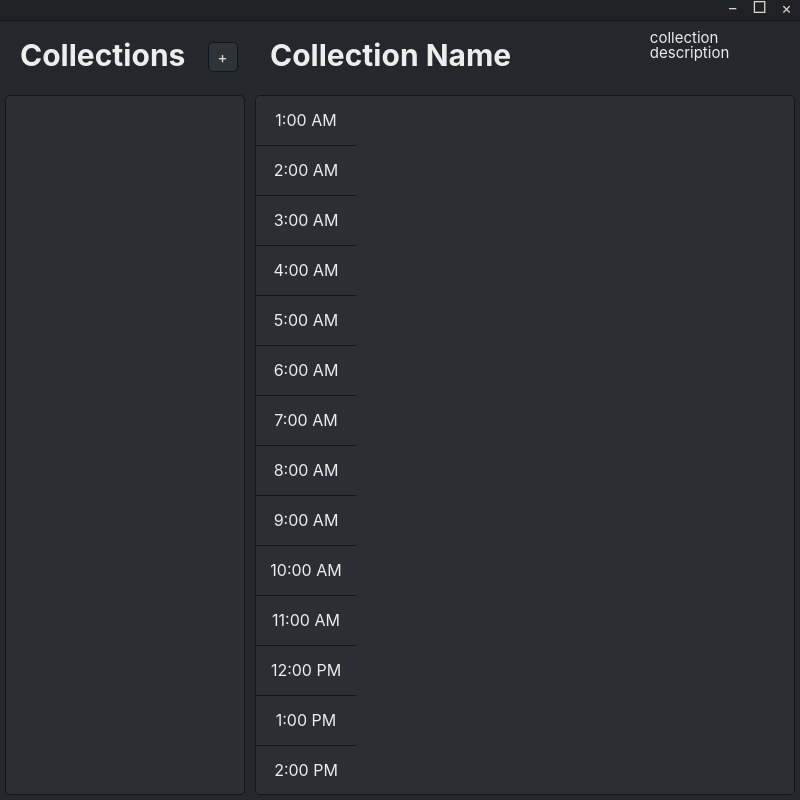
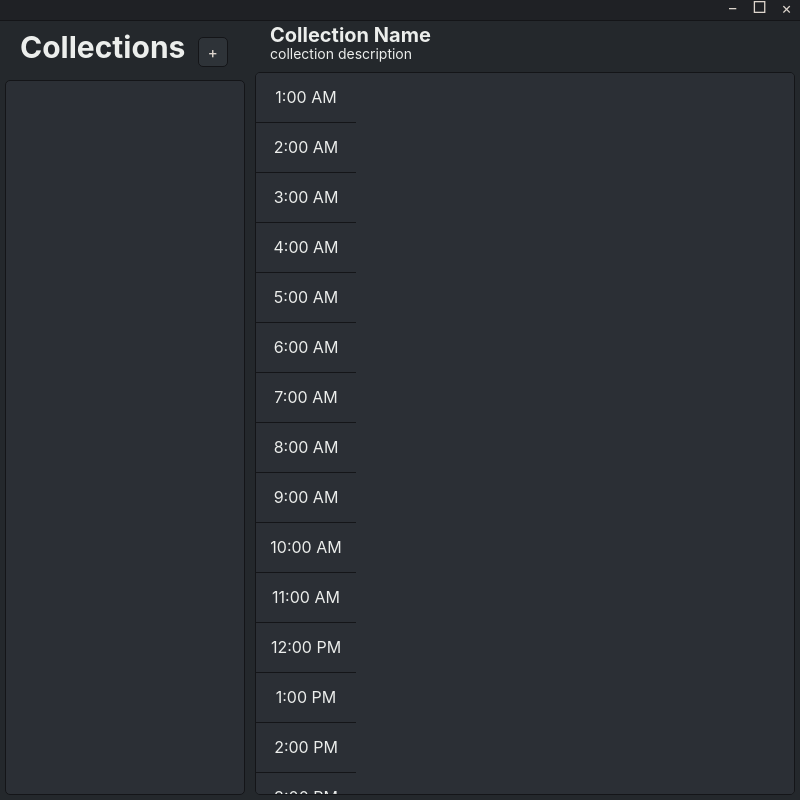
Before and after one commit to jaks024/my-todo-list, an Electron app: page src/index.html in a window 800 px wide. Drawn offline with nearby package versions, Linux system fonts and the light colour scheme; no server answers.

Commit message:
cleaned up

```diff
--- a/src/components/CollectionDisplayer.js
+++ b/src/components/CollectionDisplayer.js
@@ -71,7 +71,7 @@ export function InitDisplayer(){
 // for toDoCollectionManager collection loading
 export function AddTaskIdToList(id){
     taskIds.push(id);
-    console.log("task ids: " + taskIds);
+    //console.log("task ids: " + taskIds);
 }
 
 
@@ -81,11 +81,15 @@ export function DisplayCollection(collection){
 
     if(currentCollection != null &&
          collection.id === currentCollection.id){
-        console.log(`already displaying ${collection.id}`);
+        //console.log(`already displaying ${collection.id}`);
         return;
     }
     taskContainer.innerHTML = "";
     currentCollection = collection;
+    if(!currentCollection){
+        return;
+    }
+
     collectionNameField.innerText = currentCollection.name;
     collectionDescField.innerText = currentCollection.description;
 
@@ -93,7 +97,7 @@ export function DisplayCollection(collection){
         CreateTaskElement(element);
     });
 
-    console.log(`displaying ${collection.id}`);
+    //console.log(`displaying ${collection.id}`);
 }
 
 export function getTimeBlockBasedOnPos(y){
@@ -149,7 +153,7 @@ function GenerateTimeBlocks(timeType){
         let startTime = i + 1;
         timeLabelWrapper.addEventListener("click", function(e){
             SetAndOpenAddTaskPopup(startTime);
-            console.log(startTime);
+            //console.log(startTime);
         });
 
         let timeResizeHandle = document.createElement("div");
@@ -191,7 +195,7 @@ function UpdateTask(task){
     taskElement.querySelector(".taskBlockName").textContent = task.name;
     taskElement.querySelector(".taskBlockDescription").textContent = task.description;
 
-    console.log("updated: " + task);
+    //console.log("updated: " + task);
 }
 
 function CreateNewTask(){
@@ -215,12 +219,12 @@ function CreateNewTask(){
 
     CreateTaskElement(newTask)
 
-    console.log("created " + newTask.id);
+   // console.log("created " + newTask.id);
 }
 
 function CreateTaskElement(task){
     let yPos = timeToYPosition(task.startTime);
-    console.log("starttime: " + task.startTime + "; ypos: " + yPos);
+    //console.log("starttime: " + task.startTime + "; ypos: " + yPos);
 
     var wrapperDiv = document.createElement("div");
     wrapperDiv.id = task.id;
@@ -234,15 +238,15 @@ function CreateTaskElement(task){
 
     wrapperDiv.addEventListener("mousedown", function(e) {
         setCurrentTask(task.id, task, e);
-        console.log("click on " + task.id);
+        //console.log("click on " + task.id);
     }, false);
     wrapperDiv.addEventListener('contextmenu', function(e){
-        console.log("showing context menu of task " + task.id);
-        console.log("the current collection id is " + currentCollection.id);
+        //console.log("showing context menu of task " + task.id);
+        //console.log("the current collection id is " + currentCollection.id);
         OpenContextMenuTask(e.pageX, e.pageY, task, currentCollection);
         currentTaskData = task;
     });
-    console.log(wrapperDiv);
+    //console.log(wrapperDiv);
 
     taskContainer.appendChild(wrapperDiv);
 }
--- a/src/components/ContextMenuControl.js
+++ b/src/components/ContextMenuControl.js
@@ -31,7 +31,7 @@ export function OpenContextMenuTask(x, y, task, collection){
     currentTask = task;
     currentContextCollection = collection;
     inTaskContextMenu = true;
-    console.log(`current task id ${task.id} and coll id ${collection.id}`);
+    //console.log(`current task id ${task.id} and coll id ${collection.id}`);
 }
 
 export function CloseContextMenu(){
@@ -64,13 +64,13 @@ function DeleteCurrentlySelected(){
        currentContextCollection.tasks = currentContextCollection.tasks.filter(function(task) {
            return task.id !== currentTask.id;
        });
-        console.log(`deleted ${currentTask} from ${currentContextCollection.id}`);
+        //console.log(`deleted ${currentTask} from ${currentContextCollection.id}`);
         document.getElementById(currentTask.id).outerHTML = "";
     } else {
          setCollection(getCollection().filter(function(coll){
              return coll.id !== currentContextCollection.id;
          }));
-         console.log("deleted " + currentContextCollection.id);
+         //console.log("deleted " + currentContextCollection.id);
          document.getElementById(currentContextCollection.id).outerHTML = "";
     }
     currentTask = null;
--- a/src/components/Initializer.js
+++ b/src/components/Initializer.js
@@ -4,7 +4,7 @@ import { InitCollection } from './ToDoCollectionManager.js';
 document.addEventListener("DOMContentLoaded", initialize, false);
 
 function initialize(){
-    console.log('loaded');
+    //console.log('loaded');
     InitDisplayer();
     InitCollection();
 }
--- a/src/components/MenuControl.js
+++ b/src/components/MenuControl.js
@@ -72,5 +72,5 @@ export function DisplayPopup(isTask){
     popup.style.display = "block";
     collectionForm.style.display = isTask ? "none" : "flex";
     taskForm.style.display = isTask? "flex" : "none";
-    console.log("opened popup");
+    //console.log("opened popup");
 }
--- a/src/css/index.css
+++ b/src/css/index.css
@@ -97,8 +97,8 @@ body {
 
 .mainHeader{
   width: 100%;
-  height: 50px;
-  padding: 10px 0px;
+  height: 45px;
+  padding: 5px 0px;
   position: relative;
   display: flex;
   background-color: #24282c;
@@ -108,10 +108,9 @@ body {
 .bigLabel{
   font-size: 30px;
   font-weight: bold;
-  height: 50px;
-  line-height: 50px;
+  height: 45px;
+  line-height: 45px;
   margin-left: 20px;
-  width: 70%;
   overflow: hidden;
   -webkit-user-select: none;
 }
@@ -177,6 +176,24 @@ body {
   flex-direction: column;
 }
 
+.rightPanelHeader{
+  height: 45px;
+  flex: 1;
+  margin: 5px 5px 5px 20px;
+  display: flex;
+  flex-direction: column;
+}
+
+
+#d-collectionName{
+  font-weight: bold;
+  font-size: 20px;
+}
+
+#d-collectionDesc{
+  font-size: 14px;
+  flex: 1;
+}
 
 .rightContentPanel{
   border: 1px solid #141518;
@@ -185,6 +202,7 @@ body {
   margin: 5px;
   overflow: hidden;
 }
+
 
 #mainTimeContent{
   background-color: #2b2f35;
--- a/src/index.html
+++ b/src/index.html
@@ -48,9 +48,11 @@
         </div>
       </nav>
       <div id="right-block">
-        <div class="mainHeader">
-          <span id="d-collectionName" class="bigLabel">Collection Name</span>
-          <span id="d-collectionDesc" class="labelDescription">collection description</span>
+        <div class="rightPanelHeader">
+          <span id="d-collectionName">Collection Name</span>
+          <div class="scrollWrapper" data-simplebar>
+            <span id="d-collectionDesc">collection description</span>
+          </div>
         </div>
         <div class="rightContentPanel">
           <div class="scrollWrapper" data-simplebar>
```
Also changed, not shown: src/components/CollectionSerializer.js (+5 -5 lines), src/components/ToDoCollectionManager.js (+7 -7 lines), README.md, gifs/demo1.gif (added), gifs/demo2.gif (added).
